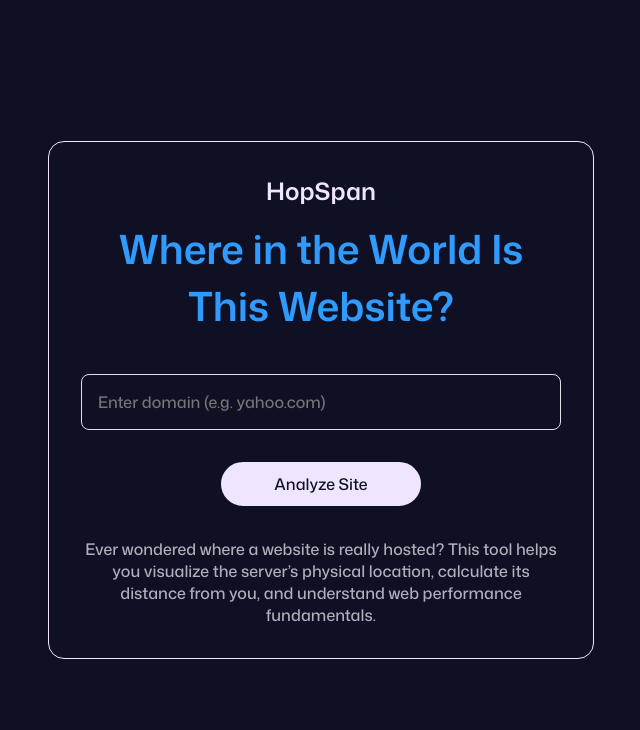
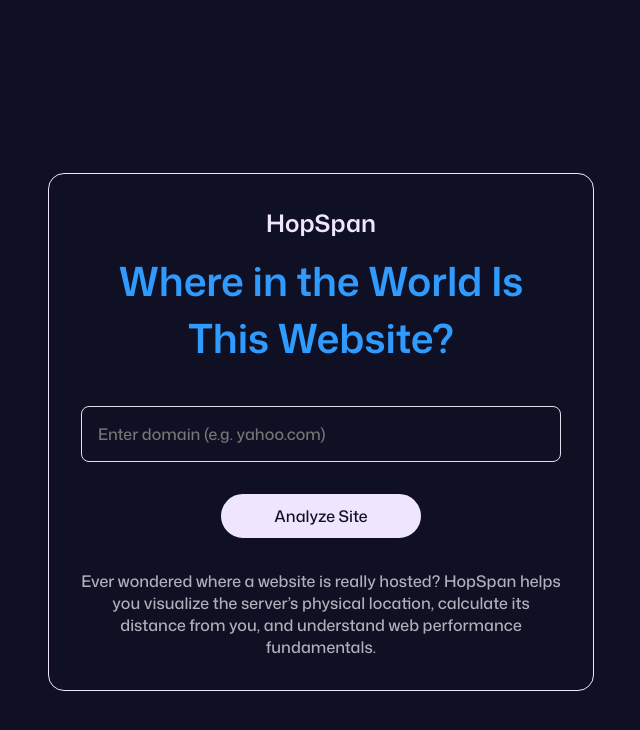
Before and after one commit to edraprasetio/hopspan, a React (Create React App) app in the folder client/: page / in a window 1280 px wide. Shown: the top 730 px of the page, without its empty margins (319-959 px from the left). Built offline with nearby package versions, Linux system fonts and the light colour scheme.

Commit message:
Change margin size

```diff
--- a/client/src/components/home.tsx
+++ b/client/src/components/home.tsx
@@ -2,7 +2,7 @@
 
 export const HomeBackground = styled.div`
     width: 100%;
-    height: 100vh;
+    min-height: 100vh;
     background-color: ${(props) => props.theme.primaryColor.black[1]};
     display: flex;
     flex-direction: column;
@@ -13,6 +13,7 @@
 export const Card = styled.div`
     width: 480px;
     display: flex;
+    margin-top: 64px;
     flex-direction: column;
     gap: 32px;
     padding: 32px;
@@ -23,4 +24,9 @@
     border-width: thin;
     align-items: center;
     border-color: ${(props) => props.theme.primaryColor.white[1]};
+    transition: border-color 0.3s ease;
+
+    &:hover {
+        border-color: ${(props) => props.theme.primaryColor.blue[1]};
+    }
 `
--- a/client/src/pages/Home.tsx
+++ b/client/src/pages/Home.tsx
@@ -57,10 +57,10 @@
 
                 {error && <p style={{ color: 'red' }}>{error}</p>}
 
-                <Paragraph16 style={{ textAlign: 'center' }}>Ever wondered where a website is really hosted? This tool helps you visualize the server’s physical location, calculate its distance from you, and understand web performance fundamentals.</Paragraph16>
-
+                <Paragraph16 style={{ textAlign: 'center' }}>Ever wondered where a website is really hosted? HopSpan helps you visualize the server’s physical location, calculate its distance from you, and understand web performance fundamentals.</Paragraph16>
+            </Card>
             {result && (
-                    <div style={{ marginTop: '2rem' }}>
+                <Card>
                     <Header24>Results</Header24>
                     <p>
                         <strong>Distance:</strong> {result.distance} km
@@ -95,9 +95,8 @@
                             },
                         ]}
                     />
-                    </div>
+                </Card>
             )}
-            </Card>
         </HomeBackground>
     )
 }
```
Lines whose indentation alone changed are shown as unchanged.
